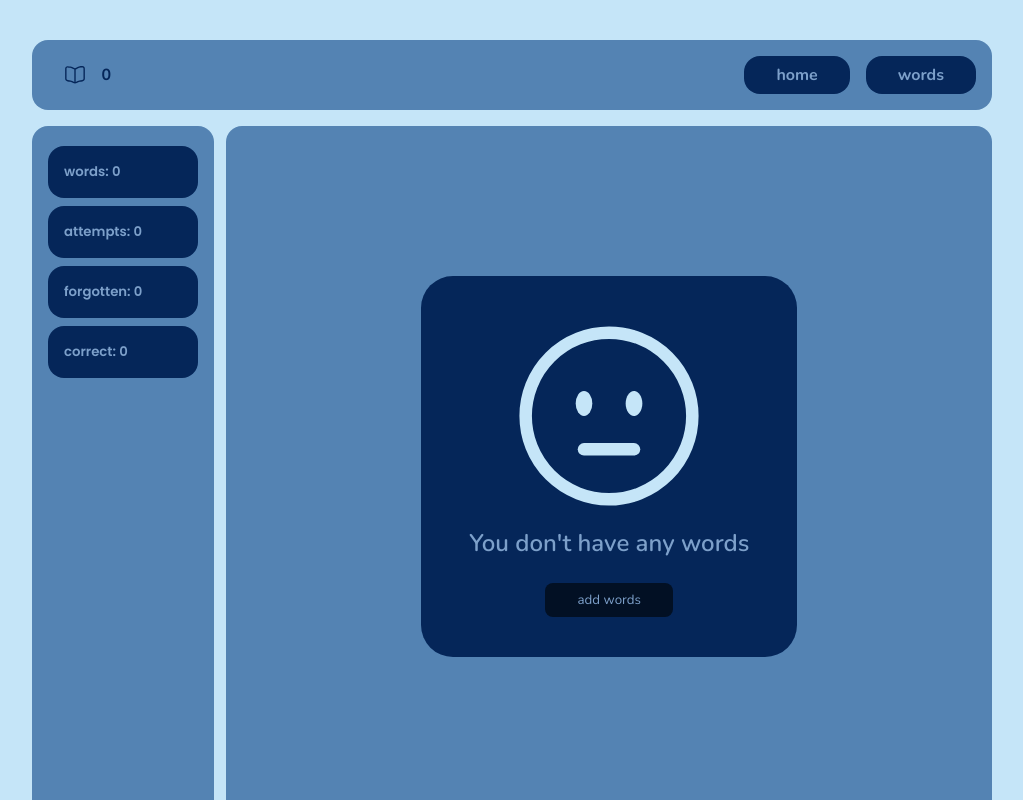
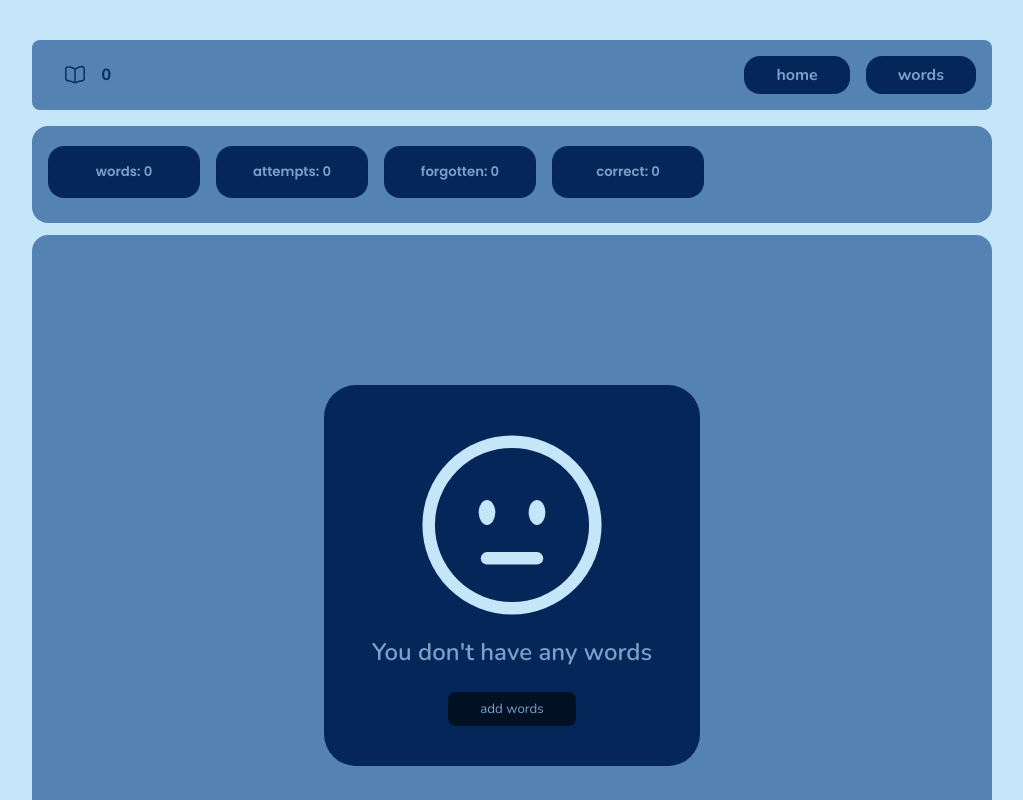
Before and after one commit to cebem1nt/language-learn, a React (Create React App) app: page /home in a window 1280 px wide. Shown: the top 800 px of the page, without its empty margins (128-1151 px from the left). Built offline with nearby package versions, Linux system fonts and the light colour scheme.

Commit message:
reworked cards logic

```diff
--- a/src/modules/user.ts
+++ b/src/modules/user.ts
@@ -1,11 +1,14 @@
 import { getLocalStorageItem, setLocalStorageItem } from "./storage";
-import { getLanguages, getWords } from "./words";
+import { getLanguages, getWords, Word } from "./words";
 
 export interface User{
-    words: number
-    attempts: number
-    forgotten: number
-    remembered: number
+    wordsQuantity: number
+    attemptsQuantity: number
+    forgottenQuantity: number
+    rememberedQuantity: number
+    words: Word[]
+    native: string | null
+    foreign: string | null
 }
 
 export function isRegistered(): boolean{
@@ -19,19 +22,23 @@ export function isRegistered(): boolean{
 export function getAllUserData(): User {
     const user = getLocalStorageItem('USER')
     if (!user) {
+        const languagePair = getLanguages()
         return {
-            words: getWordsCuantity(),
-            attempts: 0,
-            forgotten: 0,
-            remembered: 0
+            wordsQuantity: getWordsCuantity(),
+            attemptsQuantity: 0,
+            forgottenQuantity: 0,
+            rememberedQuantity: 0,
+            words: getWords(),
+            native: languagePair[0],
+            foreign: languagePair[1]
         }
     }
     return user
 }
 
-export function setUserData(par: keyof User, val: number): void {
+export function setUserData <K extends keyof User> (key: K, val: User[K]): void {
     const userData = getAllUserData()
-    userData[par] = val
+    userData[key] = val
     setLocalStorageItem('USER', userData)
 }
 
@@ -41,13 +48,13 @@ export function getWordsCuantity(): number {
 }
 
 export function getAttemptsCuantity(): number {
-    return getAllUserData().attempts
+    return getAllUserData().attemptsQuantity
 }
 
 export function getForgottenCuantity(): number {
-    return getAllUserData().forgotten
+    return getAllUserData().forgottenQuantity
 }
 
 export function getRememberedCuantity(): number {
-    return getAllUserData().remembered
+    return getAllUserData().rememberedQuantity
 }
--- a/src/modules/words.ts
+++ b/src/modules/words.ts
@@ -6,13 +6,13 @@ export type Word = {
     id: number;
 }
 
-export function getLanguages(): string[] | null {
+export function getLanguages(): string[] | null[] {
     const native = getLocalStorageItem('NATIVE')
     const foreign = getLocalStorageItem('FOREIGN')
     if (native && foreign) {
         return [native, foreign]
     }
-    return null
+    return [null, null]
 }
 
 export function getWords(): Word[] {
@@ -47,14 +47,11 @@ export function lastWordId(): number {
     }
 }
 
-export function* yieldWord (words: Word[]): Generator<Word, void, unknown> {
+export function shuffleWords (words: Word[]): Word[]{
     const shuffled = [...words];
     for (let i = shuffled.length - 1; i > 0; i--) {
         const j = Math.floor(Math.random() * (i + 1));
         [shuffled[i], shuffled[j]] = [shuffled[j], shuffled[i]];
     }
-
-    for (const item of shuffled) {
-        yield item;
-    }
+    return shuffled
 }
--- a/src/pages/main_page/main.page.tsx
+++ b/src/pages/main_page/main.page.tsx
@@ -1,24 +1,26 @@
 import {Route, Routes, Link, useNavigate } from 'react-router-dom'
-import { getLocalStorageItem } from '../../modules/storage'
+import { getLocalStorageItem, removeLocalStorageItem } from '../../modules/storage'
 import { useEffect, useState } from 'react'
-import { Word, isWords, addWord, lastWordId, getWords, yieldWord } from '../../modules/words'
+import { Word, isWords, addWord, lastWordId, getWords, shuffleWords } from '../../modules/words'
 import sadFace from '../../assets/images/not-happy-face.svg'
 import './main_page.scss'
 import { requestTranslateInNative } from '../../modules/requests'
 import chR from '../../assets/images/chevron-right.svg'
+import chL from '../../assets/images/chevron-left.svg'
+
 import notebook from '../../assets/images/notebook.svg'
-import { getAllUserData, getAttemptsCuantity, getForgottenCuantity, getRememberedCuantity, getWordsCuantity, isRegistered, setUserData } from '../../modules/user'
+import { getAllUserData, getAttemptsCuantity, getForgottenCuantity, getRememberedCuantity, getWordsCuantity, isRegistered, setUserData, User } from '../../modules/user'
 
 
 export default function HomePage () {
-    const [userData, userDataSetter] = useState(getAllUserData())
-    let navigate = useNavigate();
-
+    const navigate = useNavigate()
     useEffect(() => {
         if (isRegistered()){
-        return navigate("/home");
+            return navigate("/home")
         }
-    },[isRegistered]);
+    }, [isRegistered])
+
+    const [userData] = useState(getAllUserData())
 
     return (
         <div className="container-welcome-page">
@@ -26,7 +28,7 @@ export default function HomePage () {
                     <div className="position">
                         <div className="values">
                             <img src={notebook} alt="attempts" title='number of times you learned a word' />
-                            <h2>{userData.attempts}</h2>
+                            <h2>{userData.attemptsQuantity}</h2>
                         </div>
                     </div>
 
@@ -37,7 +39,7 @@ export default function HomePage () {
             </nav>
             <div className="info-grid">
                 <Routes>
-                    <Route path='/' element={<Home />}/>
+                    <Route path='/' element={<Home userData={userData}/>}/>
                     <Route path='/words' element={<Words />}/>
                 </Routes>
             </div>
@@ -45,19 +47,18 @@ export default function HomePage () {
     )
 }
 
-function Home () {
-    const user = getAllUserData()
+function Home ({ userData } : {userData: User}) {
     return (
         <>
             <div className="add-info">
                 <div className="stats">
-                    <h5>words: {user.words}</h5>
-                    <h5>attempts: {user.attempts}</h5>
-                    <h5>forgotten: {user.forgotten}</h5>
-                    <h5>correct: {user.remembered}</h5>
+                    <h5>words: {userData.wordsQuantity}</h5>
+                    <h5>attempts: {userData.attemptsQuantity}</h5>
+                    <h5>forgotten: {userData.forgottenQuantity}</h5>
+                    <h5>correct: {userData.rememberedQuantity}</h5>
                 </div>
             </div>
-            <MainInfo />
+            <MainInfo userData={userData}/>
         </>
     )
 }
@@ -68,17 +69,9 @@ function Words() {
     const [nativeToTranslate, setNativeToTranslate] = useState ('')
     const [translationResponse, setTranslationResponse] = useState ('')
 
-    const handleNativeChange = (event: any) => {
-        setNativeWord(event.target.value)
-    }
-
-    const handleForeignChange = (event: any) => {
-        setForeignWord(event.target.value)
-    }
-
-    const handleNativeTranslateChange = (event: any) => {
-        setNativeToTranslate(event.target.value)
-    }
+    const handleNativeChange = (event: any) => { setNativeWord(event.target.value) }
+    const handleForeignChange = (event: any) => { setForeignWord(event.target.value) }
+    const handleNativeTranslateChange = (event: any) => { setNativeToTranslate(event.target.value) }
 
     const formWordAndAddIt = (n: string, f: string): void => {
         const word : Word = {
@@ -87,7 +80,7 @@ function Words() {
             id: lastWordId() + 1
         }
         addWord(word)
-        setUserData('words', getWordsCuantity())
+        setUserData('wordsQuantity', getWordsCuantity())
         window.location.reload()
     }
 
@@ -158,63 +151,60 @@ function WordsList() {
     }
 }
 
-function MainInfo() {
-        const [word, setWord]: any = useState(null)
-        const [generator, setGenerator]: any = useState(null)
-        const [isRunning, setIsRunning] = useState(false)
+function MainInfo( { userData } : {userData: User} ) {
+    const [nativeHidden, setNativeHidden] = useState(true)
+    const [pointer, updatePointer] = useState(0)
+    const [shuffledWords, setShuffledWords] = useState(shuffleWords(userData.words))
+    const [word, setWord] = useState(shuffledWords[0])
     const [isProcessing, setIsProcessing] = useState(false)
-        const [isForgotten, setIsForgotten] = useState(false)
-        const [currentHidden, setCurrentHiden] = useState('f')  // f - foreign , n - native, e - no one
 
-        const hideWord = () => {
-            const x = Math.floor(Math.random() * 5);
-            if (x < 3) {
-                setCurrentHiden('n')
-                return
-            }
-            setCurrentHiden('f')
-            return
+    const showTranslation = () => {
+        setNativeHidden(!nativeHidden)
     }
 
-        const show = () => {
-            setCurrentHiden('e')
-            setUserData('forgotten', getForgottenCuantity() + 1)
-            setUserData('attempts',  getAttemptsCuantity() + 1)
-            setIsForgotten(true)
+    const hideRandomTranslation = () => {
+        const randInt = Math.floor(Math.random() * (6 - 0 + 1)) + 0
+        if (randInt > 4) {
+            setNativeHidden(false)
+        } else {
+            setNativeHidden(true)
+        }
     }
 
-        const start = () => {
-            const words = getLocalStorageItem('WORDS')
-            const newGenerator = yieldWord(words)
-            setGenerator(newGenerator)
-            setWord(newGenerator.next().value)
-            hideWord()
-            setIsRunning(true)
+    const nextWord = () => {
+
+        setIsProcessing(true)
+        let i: number
+        if (pointer < userData.words.length-1) {
+            updatePointer(pointer + 1)
+            i = pointer + 1
+        } else {
+            updatePointer(0)
+            setShuffledWords(shuffleWords(userData.words))
+            i = 0
         }
 
-        const next = () => {
-            if (!generator) return
+        showTranslation()
+        setTimeout(() => {
+            setWord(shuffledWords[i])
+            hideRandomTranslation()
+            setIsProcessing(false)
+        }, 1000)
 
-            if (!isForgotten) {
-                setUserData('remembered',  getRememberedCuantity() + 1)
-                setUserData('attempts', getAttemptsCuantity() + 1)
-                setCurrentHiden('e')
-            }
-            setIsProcessing(true)
 
-            setTimeout(() => {
-                hideWord()
-                const nextWord = generator.next()
-                setWord(nextWord.value)
-                setIsProcessing(false)
-                if (nextWord.done) {
-                    setIsRunning(false)
-                    setIsForgotten(false)
-                    return
-                }
-            }, 1000)
     }
 
+    const previousWord = () => {
+        let i: number
+        showTranslation()
+        if (pointer > 0) {
+            updatePointer(pointer - 1)
+            i = pointer - 1
+        } else {
+            i = pointer
+        }
+        setWord(shuffledWords[i])
+    }
 
     if (isWords()) {
         return (
@@ -224,30 +214,30 @@ function MainInfo() {
                         <h2>Lets learn</h2>
                     </div>
                     <hr />
+                    <div className="learning-container">
+                        <button className='prev-word' onClick={previousWord} disabled={pointer === 0 || isProcessing}>
+                            <img src={chL} alt="next" />
+                        </button>
+                            <div className="card">
+                                {   !nativeHidden &&
+                                    <div className='word-div'>
+                                        <h3 className='native-card'> {word.native} </h3>
+                                    </div>
+                                }
                                 {
-                        isRunning && <div className="learning-container">
-                        <div className="card">
-                            <div style={{background: '#5483B3'}} className='word-div'>
-                                <h3 className='native-card' style={{
-                                    opacity: currentHidden === 'n' ? '0' : '100',
-                                }}>{word.native}</h3></div>
-                            <div style={{background: '#5483B3'}} className='word-div'>
-                                <h3 className='foreign-card' style={{
-                                    opacity: currentHidden === 'f' ? '0' : '100',
-                                }}>{word.foreign}</h3>
+                                    nativeHidden &&
+                                    <div className='word-div'>
+                                        <h3 className='foreign-card'> {word.foreign}</h3>
                                     </div>
-                            <button className='show-trns' onClick={show}>i forgot</button>
+                                }
                             </div>
-                        <button className='next-word' style={{ marginLeft: '2vh' }} onClick={next}
-                            disabled={isProcessing}>
+                        <button className='next-word' onClick={nextWord} disabled={isProcessing}>
                             <img src={chR} alt="next" />
                         </button>
                     </div>
-                    }
-
-                    {!isRunning && <div className="button-holder">
-                        <button className='start-learning-button' onClick={start}>start learning</button>
-                    </div>}
+                    <div className="card-controls">
+                        <button className='show-trns' onClick={ showTranslation }>i forgot</button>
+                    </div>
                 </div>
             </div>
         );
--- a/src/pages/main_page/main_page.scss
+++ b/src/pages/main_page/main_page.scss
@@ -5,10 +5,12 @@ $head-color: #021024;
 $main-color: #7DA0CA;
 
 nav.nav {
+    position: sticky;
+    top: 1vh;
     user-select: none;
     display: flex;
     background-color: $pre-color;
-    border-radius: 2vh;
+    border-radius: 1vh;
     padding: 2vh;
     margin-bottom: 2vh;
 
@@ -62,15 +64,17 @@ nav.nav {
 .info-grid {
     display: grid;
     grid-template-columns: repeat(5, 1fr);
-    grid-template-rows: repeat(6, 1fr);
+    grid-template-rows: repeat(8, 1fr);
     gap: 1.5vh;
     grid-template-areas:
-      "inf maininfo maininfo maininfo maininfo"
-      "inf maininfo maininfo maininfo maininfo"
-      "inf maininfo maininfo maininfo maininfo"
-      "inf maininfo maininfo maininfo maininfo"
-      "inf maininfo maininfo maininfo maininfo"
-      "inf maininfo maininfo maininfo maininfo"
+      "inf inf inf inf inf"
+      "maininfo maininfo maininfo maininfo maininfo"
+      "maininfo maininfo maininfo maininfo maininfo"
+      "maininfo maininfo maininfo maininfo maininfo"
+      "maininfo maininfo maininfo maininfo maininfo"
+      "maininfo maininfo maininfo maininfo maininfo"
+      "maininfo maininfo maininfo maininfo maininfo"
+      "maininfo maininfo maininfo maininfo maininfo"
 }
 
 .add-info {
@@ -78,7 +82,6 @@ nav.nav {
     background-color: $pre-color;
     padding: 2vh;
     border-radius: 2vh;
-    height: 90vh;
     overflow-y: auto;
 }
 
@@ -214,13 +217,6 @@ nav.nav {
         color: $base-color;
         padding: 0 2vh;
     }
-    button.show-trns {
-        margin-top: 2vh;
-        font-size: medium;
-        padding: 1vh 8vh;
-        width: 100%;
-        height: auto;
-    }
 }
 
 .foreign-card {
@@ -239,6 +235,7 @@ nav.nav {
 
 .word-div {
     border-radius: 2vh;
+    background-color: #5483B3;
 }
 
 .header h2 {
@@ -247,11 +244,32 @@ nav.nav {
     border-radius: 2vh;
     background-color: $out-color;
 }
+.stats{
+    display: flex;
+    gap: 2vh;
+    h5 {
+        width: 15vh;
+        text-align: center;
+        background-color: $out-color;
+        color: $main-color;
+        padding: 2vh;
+        border-radius: 2vh;
+        margin-bottom: 1vh;
+    }
+}
 
-.stats h5 {
-    background-color: $out-color;
-    color: $main-color;
-    padding: 2vh;
-    border-radius: 2vh;
-    margin-bottom: 1vh;
+.hidden-text {
+    opacity: 0;
 }
+
+.card-controls{
+    display: flex;
+    justify-content: center;
+    button.show-trns {
+        margin-top: 2vh;
+        font-size: medium;
+        padding: 1vh 8vh;
+        height: auto;
+        background-color: $out-color;
+    }
+}
```
Also changed, not shown: src/assets/images/chevron-left.svg. Lines whose indentation alone changed are shown as unchanged.
